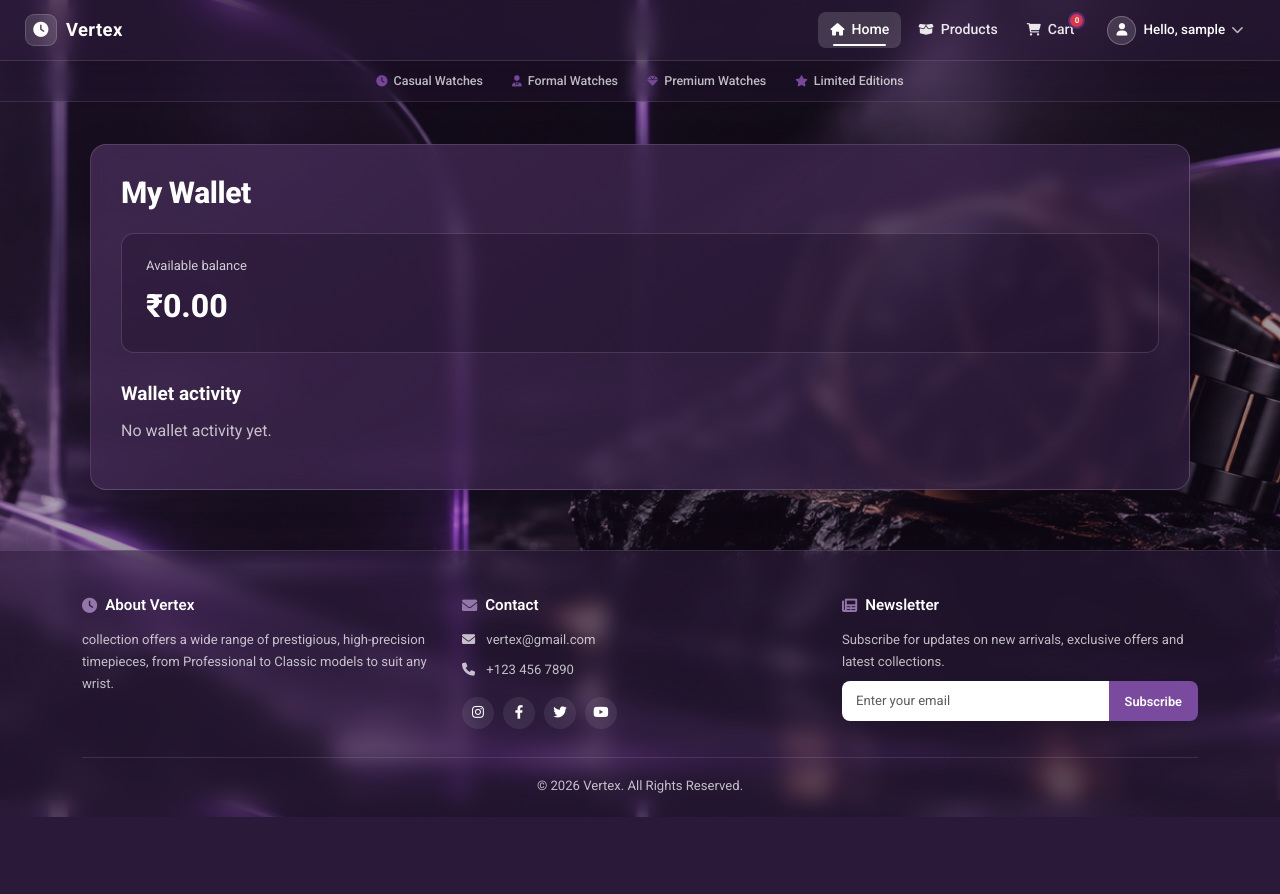
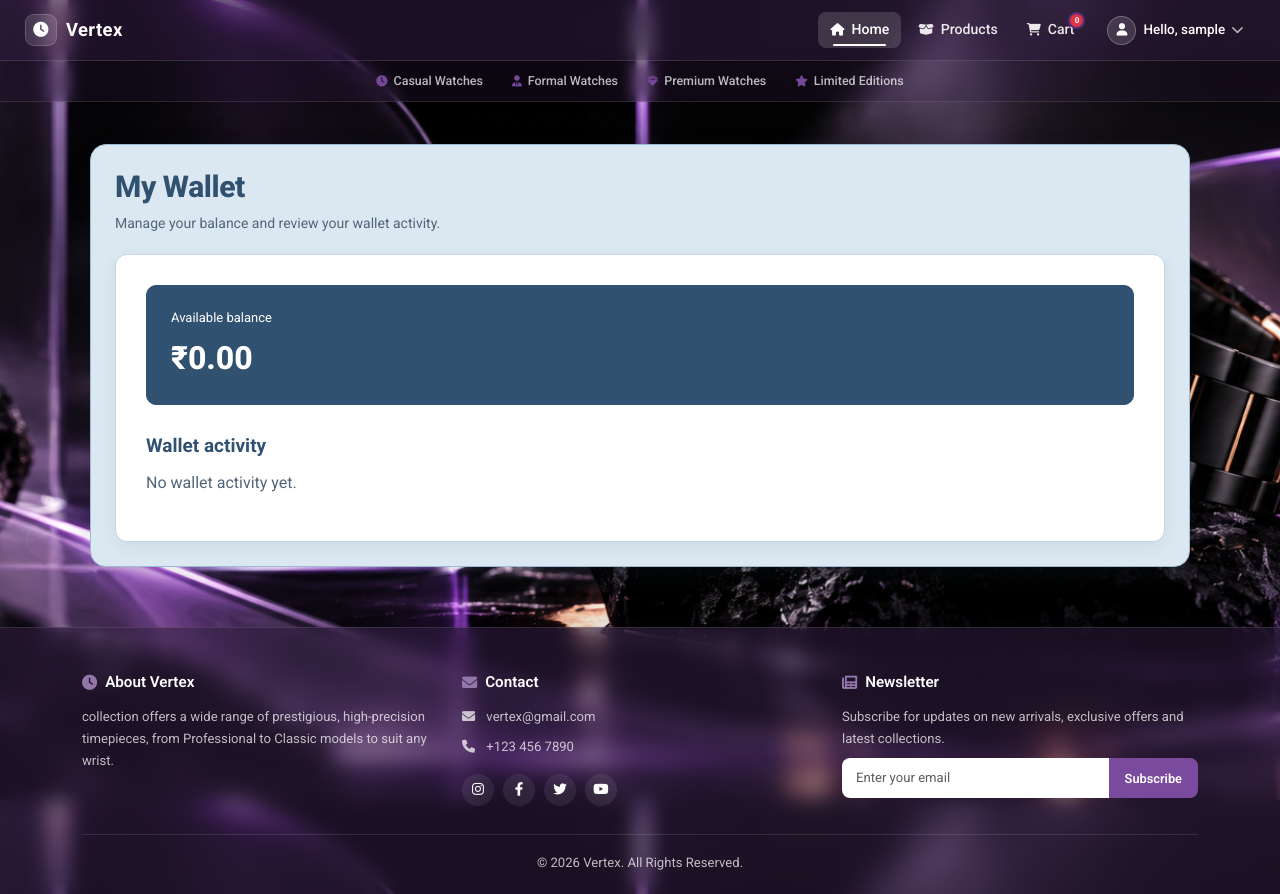
Before and after one commit to MisiriyaYousuf/Vertex-ecommerce, a Django app: page /wallet/ in a window 1280 px wide. Before the commit the page ends 817 px from the top, so only its background shows below. Run offline with Django 5.2, Linux system fonts and the light colour scheme; the visitor is signed in with stand-in values (Sample User, id 1); data comes from the database, SQL or seed files in the repository; data that the repository does not hold is empty.

Commit message:
Update wallet customer page styling

```diff
--- a/wallet/templates/wallet_home.html
+++ b/wallet/templates/wallet_home.html
@@ -1,4 +1,5 @@
 {% extends "user_base.html" %}
+{% load static %}
 
 {% block title %}My Wallet{% endblock %}
 
@@ -27,6 +28,12 @@
         font-size: 30px;
         font-weight: 750;
         letter-spacing: -.4px;
+    }
+
+    .wallet-subheading {
+        margin: -14px 0 20px;
+        color: #526579;
+        font-size: 14px;
     }
 
     .wallet-balance {
@@ -132,12 +139,58 @@
             font-size: 25px;
         }
     }
+    body:has(.wallet-page) {
+        background: url("{% static 'images/hero.png' %}") center center / cover fixed no-repeat !important;
+        background-color: #315170 !important;
+    }
+    body:has(.wallet-page) .main-content { background: transparent !important; }
+    body:has(.wallet-page) .main-content .wallet-page {
+        padding: 24px !important;
+        border: 1px solid #9bbbd3 !important;
+        border-radius: 16px !important;
+        background: #dce8f1 !important;
+        box-shadow: 0 8px 24px rgba(38,63,88,.12) !important;
+        box-sizing: border-box;
+    }
+    body:has(.wallet-page) .main-content .wallet-card {
+        border: 1px solid #c5d4e0 !important;
+        border-radius: 12px !important;
+        background: #fff !important;
+        color: #263f58 !important;
+        box-shadow: 0 5px 16px rgba(38,63,88,.08) !important;
+        -webkit-backdrop-filter: none !important;
+        backdrop-filter: none !important;
+    }
+    body:has(.wallet-page) .main-content :is(.wallet-heading,.wallet-section-heading) { color: #315170 !important; }
+    body:has(.wallet-page) .main-content .wallet-balance {
+        border: 1px solid #315170 !important;
+        border-radius: 10px !important;
+        background: #315170 !important;
+        color: #fff !important;
+    }
+    body:has(.wallet-page) .main-content .wallet-balance :is(.wallet-balance-label,.wallet-balance-value) { color: #fff !important; }
+    body:has(.wallet-page) .main-content .wallet-table-wrap {
+        border: 1px solid #9bbbd3 !important;
+        border-radius: 9px !important;
+        background: #fff !important;
+    }
+    body:has(.wallet-page) .main-content .wallet-table :is(th,td) {
+        border-bottom: 1px solid #c5d4e0 !important;
+        color: #263f58 !important;
+    }
+    body:has(.wallet-page) .main-content .wallet-table th { background: #eaf1f6 !important; color: #315170 !important; }
+    body:has(.wallet-page) .main-content .wallet-table tbody tr:hover { background: #f3f7fa !important; }
+    body:has(.wallet-page) .main-content .wallet-table small,
+    body:has(.wallet-page) .main-content .wallet-empty,
+    body:has(.wallet-page) .main-content .wallet-pagination { color: #526579 !important; }
+    body:has(.wallet-page) .main-content .wallet-pagination a { color: #315170 !important; }
 </style>
 
 <main class="wallet-page">
+    <h1 class="wallet-heading">My Wallet</h1>
+    <p class="wallet-subheading">Manage your balance and review your wallet activity.</p>
+
     <section class="wallet-card">
-        <h1 class="wallet-heading">My Wallet</h1>
-
         <div class="wallet-balance">
             <p class="wallet-balance-label">Available balance</p>
             <strong class="wallet-balance-value">₹{{ wallet.balance|floatformat:2 }}</strong>
```
